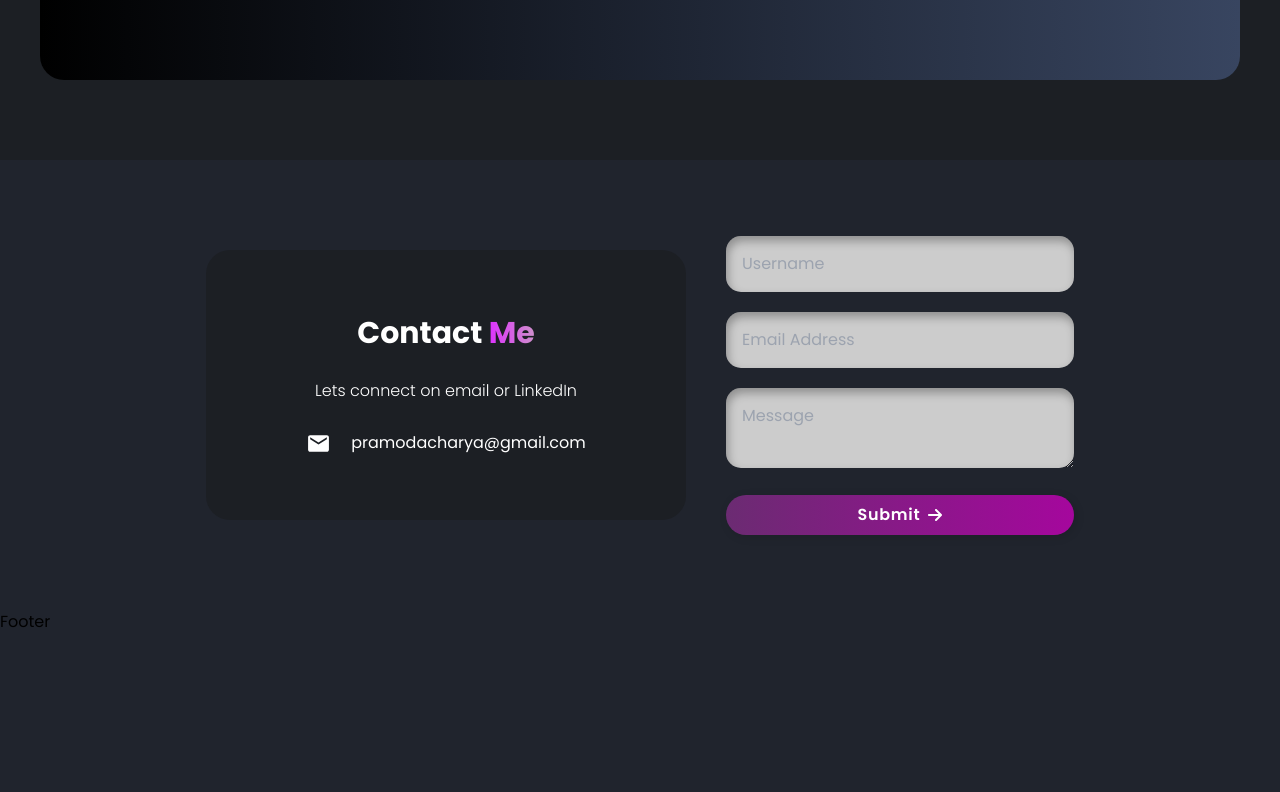
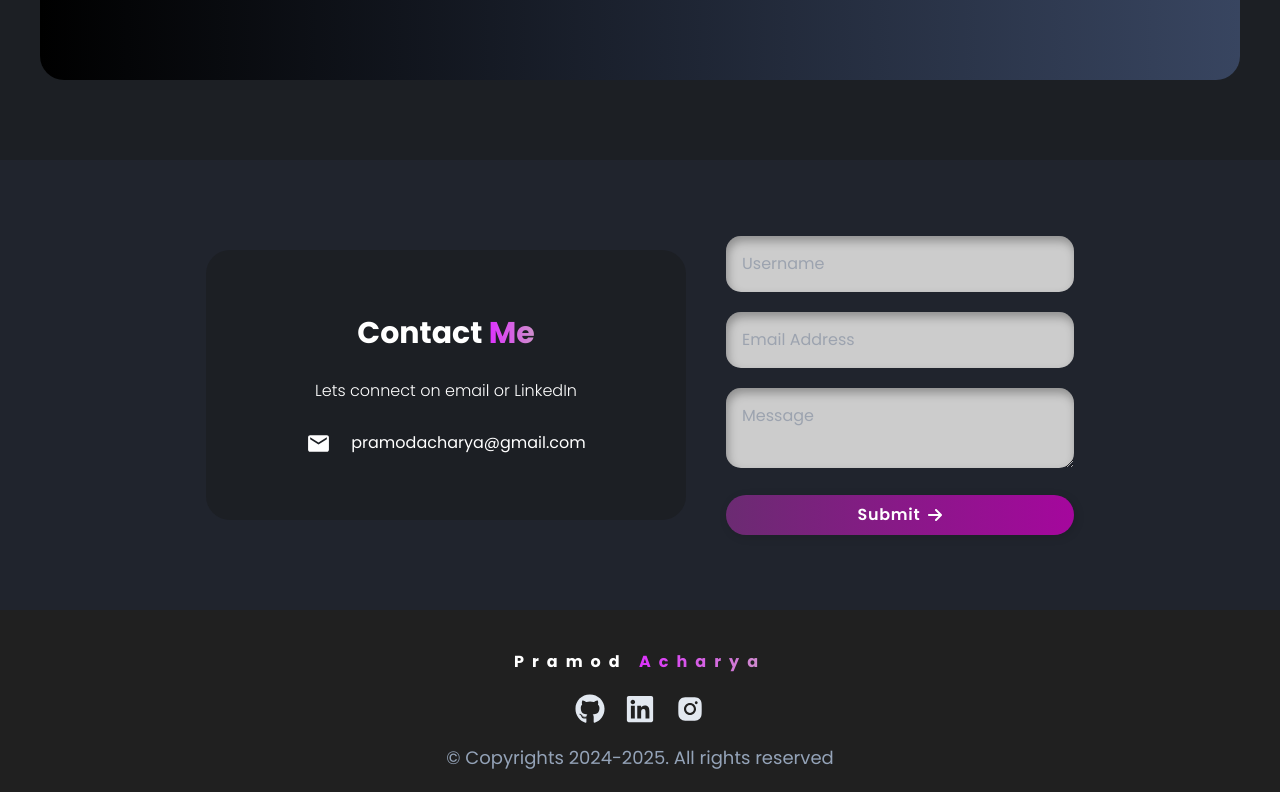
Before and after one commit to PramodAcharya808/Pramod-Acharya-Portfolio-Official, a React (Vite) app: page / in a window 1280 px wide. Shown: the part 2368-3160 px from the top of the page. Before the commit the page ends 3002 px from the top, so only its background shows below. Built offline with nearby package versions, Linux system fonts and the light colour scheme.

Commit message:
final commit

```diff
--- a/src/components/Connect/Connect.jsx
+++ b/src/components/Connect/Connect.jsx
@@ -4,7 +4,10 @@ import { MdEmail } from "react-icons/md";
 
 const Connect = () => {
   return (
-    <section className="connectSection py-20 md:py-0" id="connect">
+    <section
+      className="connectSection mb-16 py-20 md:mb-0  md:py-0"
+      id="connect"
+    >
       <div className="formWrapper mx-auto h-[450px] max-w-[1200px] items-center justify-center space-y-5 md:flex md:space-x-10 md:space-y-0 ">
         <div className="myInfo flex h-[50%] flex-col items-center justify-center space-y-7 rounded-3xl bg-[#1C1F24] md:h-[60%] md:w-[40%]">
           <p className="text-3xl font-bold text-white ">
--- a/src/components/Footer/Footer.jsx
+++ b/src/components/Footer/Footer.jsx
@@ -1,7 +1,33 @@
 import React from "react";
+import { AiFillInstagram } from "react-icons/ai";
+import { FaGithub, FaLinkedin } from "react-icons/fa";
 
 function Footer() {
-  return <div>Footer</div>;
+  return (
+    <footer className="bg-[#202020]">
+      <div className="mx-auto max-w-[1200px] space-y-5 pb-5 pt-10  text-center">
+        <a href="https://www.linkedin.com/in/pramodacharya/" target="blank">
+          <div className="author font-bold tracking-[0.5rem] text-white">
+            Pramod <span className="primary-color">Acharya</span>
+          </div>
+        </a>
+        <div className="socialLinks flex justify-center space-x-5 text-slate-200">
+          <a href="https://github.com/PramodAcharya808" target="blank">
+            <FaGithub size={30} />
+          </a>
+          <a href="https://www.linkedin.com/in/pramodacharya/" target="blank">
+            <FaLinkedin size={30} />
+          </a>
+          <a href="https://www.instagram.com/pramod____acharya/" target="blank">
+            <AiFillInstagram size={30} />
+          </a>
+        </div>
+        <p className="text-xs text-slate-400 md:text-lg">
+          &copy; Copyrights 2024-2025. All rights reserved
+        </p>
+      </div>
+    </footer>
+  );
 }
 
 export default Footer;
```
